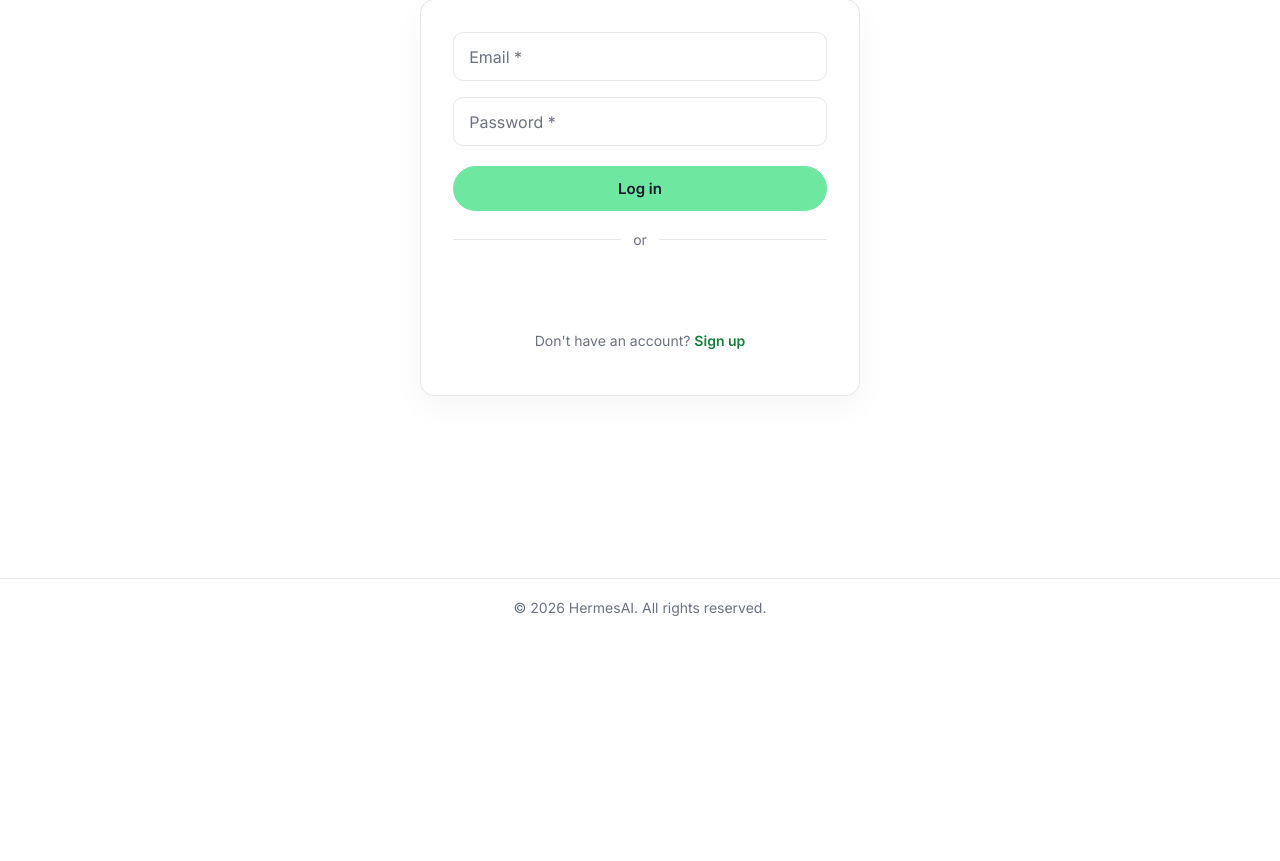
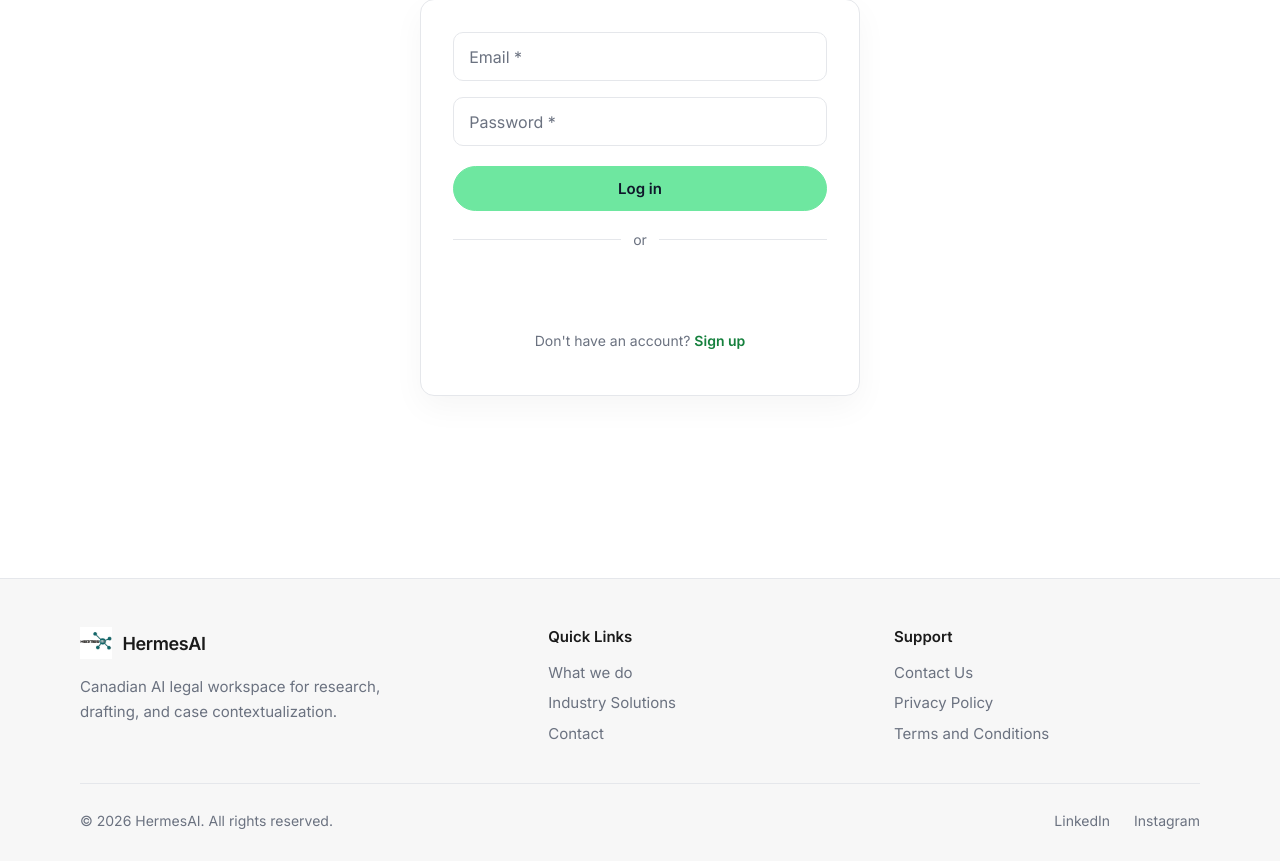
Before and after one commit to 007Aurick/HermesAILogin, a React (Vite) app: page /login in a window 1280 px wide. Shown: the part 222-1083 px from the top of the page. Before the commit the page ends 858 px from the top, so only its background shows below. Built offline with nearby package versions, Linux system fonts and the light colour scheme; the HTML template or start-up script is replaced by a standard one.

Commit message:
Added Footer

```diff
--- a/src/App.jsx
+++ b/src/App.jsx
@@ -17,6 +17,8 @@ const App = () => (
         <Route path="/what-we-do" element={<PlaceholderPage title="What we do" />} />
         <Route path="/Industry-Solutions" element={<PlaceholderPage title="Industry Solutions" />} />
         <Route path="/contact" element={<Contact />} />
+        <Route path="/privacy" element={<PlaceholderPage title="Privacy Policy" />} />
+        <Route path="/terms" element={<PlaceholderPage title="Terms and Conditions" />} />
         <Route path="/signup" element={<Signup />} />
         <Route path="/login" element={<Login />} />
       </Routes>
--- a/src/Footer.css
+++ b/src/Footer.css
@@ -1,15 +1,104 @@
 .site-footer {
   border-top: 1px solid var(--border);
-  background: var(--bg);
-  padding: 1.25rem 0;
+  background: #f7f7f7;
+  padding: 3rem 0 2rem;
   margin-top: auto;
 }
 
-.site-footer p {
+.footer-grid {
+  display: grid;
+  grid-template-columns: 1.4fr 1fr 1fr;
+  gap: 2.5rem;
+  padding-bottom: 2.5rem;
+}
+
+.footer-brand {
+  max-width: 22rem;
+}
+
+.footer-logo {
+  display: inline-flex;
+  align-items: center;
+  gap: 0.65rem;
+  margin-bottom: 1rem;
+  color: var(--text);
+  font-size: 1.125rem;
+  font-weight: 600;
+  letter-spacing: -0.02em;
+  text-decoration: none;
+}
+
+.footer-logo-img {
+  width: 2rem;
+  height: 2rem;
+  object-fit: contain;
+}
+
+.footer-tagline {
   margin: 0;
-  text-align: center;
+  font-size: 0.9375rem;
+  line-height: 1.65;
+  color: var(--text-muted);
+}
+
+.footer-heading {
+  margin: 0 0 1rem;
+  font-size: 0.9375rem;
+  font-weight: 600;
+  color: var(--text);
+}
+
+.footer-links {
+  margin: 0;
+  padding: 0;
+  list-style: none;
+}
+
+.footer-links li + li {
+  margin-top: 0.65rem;
+}
+
+.footer-links a {
+  color: var(--text-muted);
+  font-size: 0.9375rem;
+  text-decoration: none;
+  transition: color 0.2s ease;
+}
+
+.footer-links a:hover {
+  color: var(--text);
+}
+
+.footer-bottom {
+  display: flex;
+  align-items: center;
+  justify-content: space-between;
+  gap: 1.5rem;
+  padding-top: 1.75rem;
+  border-top: 1px solid var(--border);
+}
+
+.footer-copy {
+  margin: 0;
   font-size: 0.875rem;
   color: var(--text-muted);
+}
+
+.footer-social {
+  display: flex;
+  align-items: center;
+  gap: 1.5rem;
+}
+
+.footer-social a {
+  color: var(--text-muted);
+  font-size: 0.875rem;
+  text-decoration: none;
+  transition: color 0.2s ease;
+}
+
+.footer-social a:hover {
+  color: var(--text);
 }
 
 .app-layout {
@@ -21,3 +110,20 @@
 .app-main {
   flex: 1;
 }
+
+@media (max-width: 768px) {
+  .site-footer {
+    padding: 2.5rem 0 1.75rem;
+  }
+
+  .footer-grid {
+    grid-template-columns: 1fr;
+    gap: 2rem;
+    padding-bottom: 2rem;
+  }
+
+  .footer-bottom {
+    flex-direction: column;
+    align-items: flex-start;
+  }
+}
--- a/src/Footer.jsx
+++ b/src/Footer.jsx
@@ -1,10 +1,68 @@
 import React from 'react';
+import { Link } from 'react-router-dom';
+import logo from './hermesailogo.jpg';
 import './Footer.css';
+
+const quickLinks = [
+  { to: '/what-we-do', label: 'What we do' },
+  { to: '/Industry-Solutions', label: 'Industry Solutions' },
+  { to: '/contact', label: 'Contact' },
+];
+
+const supportLinks = [
+  { to: '/contact', label: 'Contact Us' },
+  { to: '/privacy', label: 'Privacy Policy' },
+  { to: '/terms', label: 'Terms and Conditions' },
+];
 
 const Footer = () => (
   <footer className="site-footer">
     <div className="container">
-      <p>© 2026 HermesAI. All rights reserved.</p>
+      <div className="footer-grid">
+        <div className="footer-brand">
+          <Link to="/" className="footer-logo">
+            <img src={logo} alt="" className="footer-logo-img" />
+            <span>HermesAI</span>
+          </Link>
+          <p className="footer-tagline">
+            Canadian AI legal workspace for research, drafting, and case contextualization.
+          </p>
+        </div>
+
+        <div className="footer-column">
+          <h3 className="footer-heading">Quick Links</h3>
+          <ul className="footer-links">
+            {quickLinks.map(({ to, label }) => (
+              <li key={label}>
+                <Link to={to}>{label}</Link>
+              </li>
+            ))}
+          </ul>
+        </div>
+
+        <div className="footer-column">
+          <h3 className="footer-heading">Support</h3>
+          <ul className="footer-links">
+            {supportLinks.map(({ to, label }) => (
+              <li key={label}>
+                <Link to={to}>{label}</Link>
+              </li>
+            ))}
+          </ul>
+        </div>
+      </div>
+
+      <div className="footer-bottom">
+        <p className="footer-copy">© 2026 HermesAI. All rights reserved.</p>
+        <div className="footer-social">
+          <a href="https://linkedin.com" target="_blank" rel="noopener noreferrer">
+            LinkedIn
+          </a>
+          <a href="https://instagram.com" target="_blank" rel="noopener noreferrer">
+            Instagram
+          </a>
+        </div>
+      </div>
     </div>
   </footer>
 );
```
